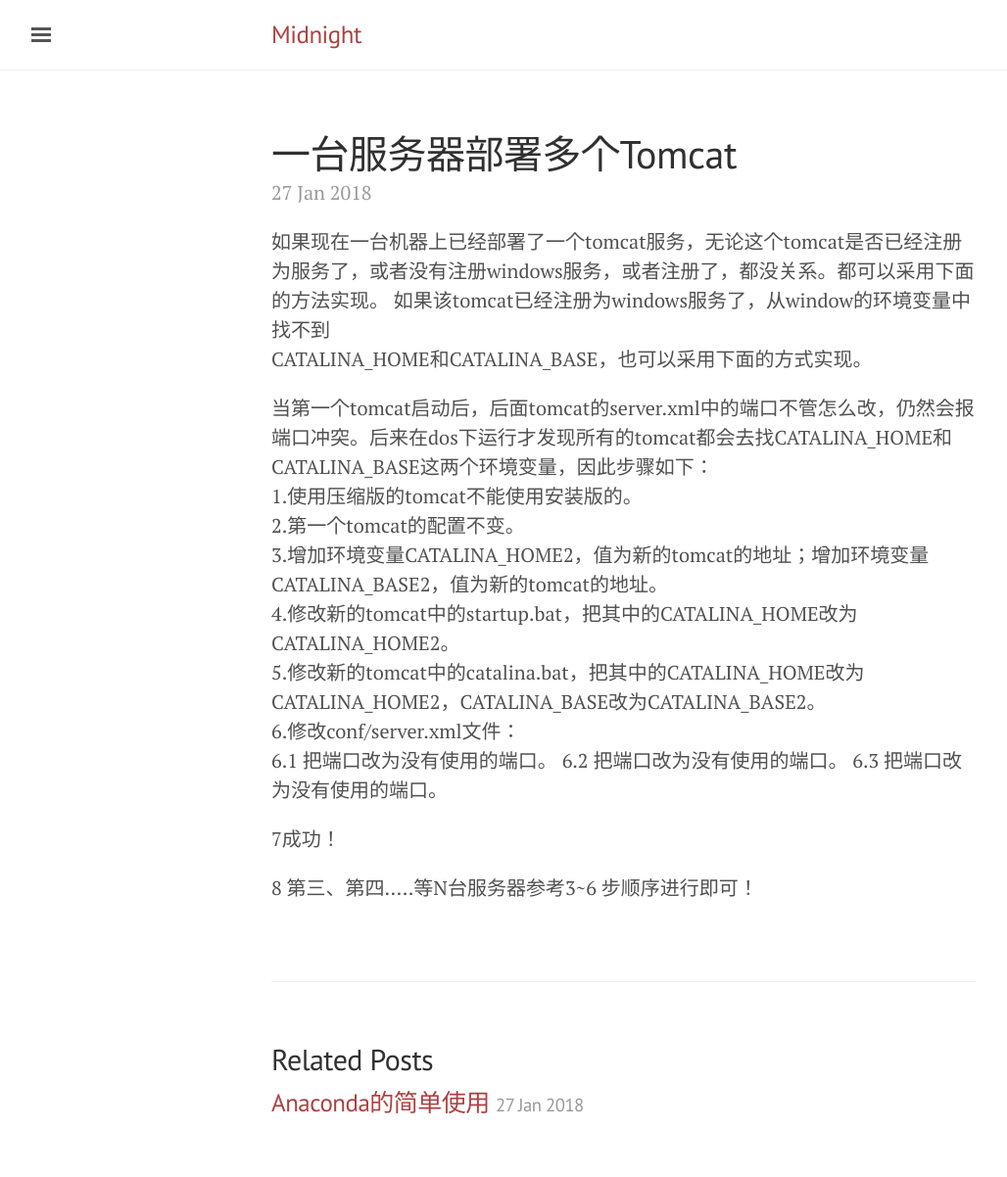
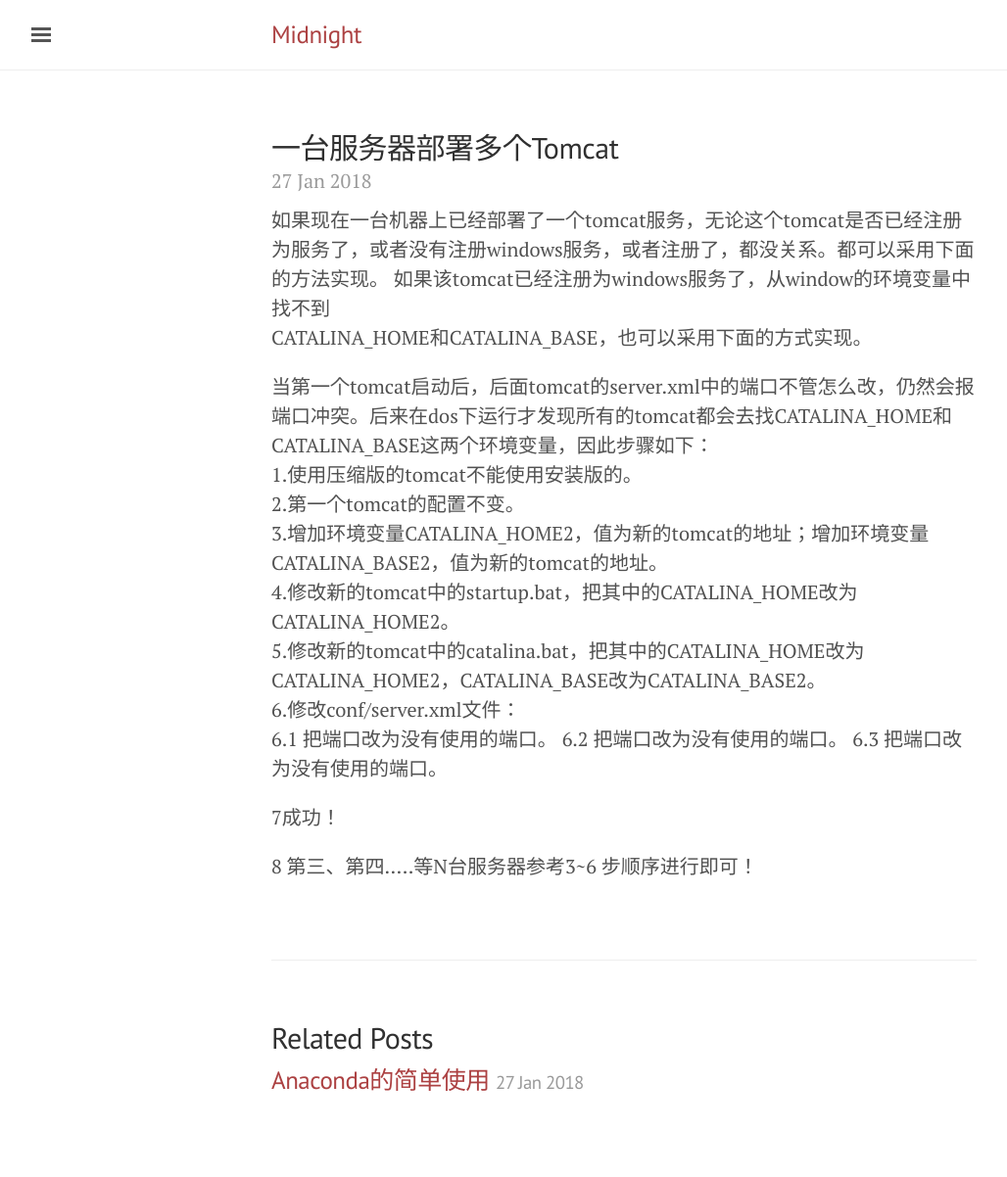
Before and after one commit to midnight2104/midnight2104.github.io, a Jekyll site: the page built from _posts/2018-1-27-一台服务器部署多个Tomcat.md, in a window 1280 px wide. Shown: the whole page at 98% size, without its empty margins (3-1031 px from the left). Built offline with Jekyll 4.4.1, drawn with Linux system fonts in a browser that asks for light colours; after the commit the page ends 1180 px from its top, so only the background shows below that.

Commit message:
Update post.html

```diff
--- a/_layouts/post.html
+++ b/_layouts/post.html
@@ -3,13 +3,13 @@ layout: default
 ---
 
 <div class="post">
-  <h1 class="post-title">{{ page.title }}</h1>
+  <h2 class="post-title">{{ page.title }}</h2>
   <span class="post-date">{{ page.date | date_to_string }}</span>
-   {% if post.tags %} |
+  <span class="post-date"> {% if post.tags %} |
     {% for tag in post.tags %}
     <a href="{{ site.baseurl }}/tag/tags/#{{ tag | slugify }}" class="post-tag">{{ tag }}</a>
     {% endfor %}
-    {% endif %}
+    {% endif %}</span>
 
   {{ content }}
 </div>
```
